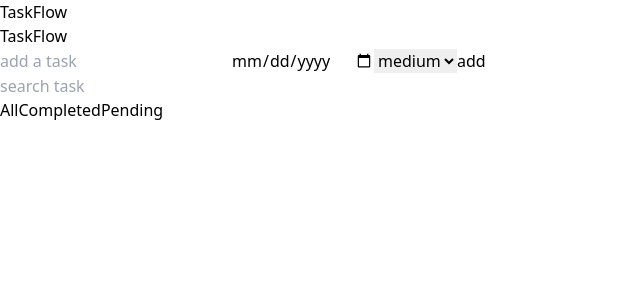
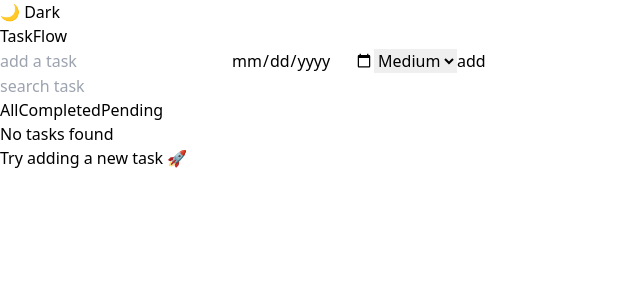
Before and after one commit to shauryasync/taskflow-react, a React (Vite) app: page / in a window 1280 px wide. Shown: the top 300 px of the page, without its empty margins (0-640 px from the left). Built offline with nearby package versions, Linux system fonts and the light colour scheme.

Commit message:
feat: add dark/light mode & handle empty state (no task)

```diff
--- a/src/App.jsx
+++ b/src/App.jsx
@@ -11,6 +11,14 @@ function App() {
     return savedTasks ? JSON.parse(savedTasks) : [];
   });
   const [searchQuery, setSearchQuery] = useState("");
+
+  const [darkMode, setDarkMode] = useState(() => {
+    return localStorage.getItem("theme") === "dark";
+  });
+
+  useEffect(() => {
+    localStorage.setItem("theme", darkMode ? "dark" : "light");
+  }, [darkMode]);
 
   const addTask = (taskText, priority, dueDate) => {
     const newTask = {
@@ -66,19 +74,30 @@ function App() {
   }, [tasks]);
 
   return (
-    <div className="min-h-screen bg-gray-200 flex justify-center items-start p-6">
-      <div className="w-full max-w-2xl bg-white rounded-lg shadow p-6">
-        <h1 className="text-2xl font-semibold mb-6 text-center">TaskFlow</h1>
+    <div className={darkMode ? "dark" : ""}>
+      <div className="min-h-screen bg-gray-100 dark:bg-gray-900 flex justify-center items-start p-6">
+        <div className="w-full max-w-2xl bg-white dark:bg-gray-800 text-black dark:text-white rounded-lg shadow p-6">
+          {/* Toggle */}
+          <div className="flex justify-end mb-4">
+            <button
+              onClick={() => setDarkMode(!darkMode)}
+              className="text-sm px-3 py-1 rounded border dark:border-gray-600"
+            >
+              {darkMode ? "☀️ Light" : "🌙 Dark"}
+            </button>
+          </div>
 
-        <div className="p-6">
-          <h1 className="text-2xl font-bold mb-4">TaskFlow</h1>
+          {/* Title */}
+          <h1 className="text-2xl font-semibold mb-6 text-center">TaskFlow</h1>
 
+          {/* Components */}
           <TaskForm addTask={addTask} />
           <SearchBar
             searchQuery={searchQuery}
             setSearchQuery={setSearchQuery}
           />
           <FilterBar setFilter={setFilter} />
+
           <TaskList
             tasks={sortedTasks}
             deleteTask={deleteTask}
--- a/src/components/TaskForm.jsx
+++ b/src/components/TaskForm.jsx
@@ -20,24 +20,43 @@ function TaskForm({ addTask }) {
       <input
         type="text"
         placeholder="add a task"
-        className="rounded w-full border p-2"
+        className="border rounded p-2 bg-white text-black
+             dark:bg-gray-700 dark:text-white dark:border-gray-600"
         value={taskText}
         onChange={(e) => setTaskText(e.target.value)}
       />
       <input
-        className="border rounded p-2"
+        className="border rounded p-2 bg-white text-black
+             dark:bg-gray-700 dark:text-white dark:border-gray-600"
         type="date"
         value={dueDate}
         onChange={(e) => setDueDate(e.target.value)}
       />
       <select
-        className="border p-2 rounded"
         value={priority}
         onChange={(e) => setPriority(e.target.value)}
+        className="border rounded p-2 bg-white text-black
+             dark:bg-gray-700 dark:text-white dark:border-gray-600
+             focus:outline-none"
       >
-        <option value="low">low</option>
-        <option value="medium">medium</option>
-        <option value="high">high</option>
+        <option
+          value="low"
+          className="bg-white text-black dark:bg-gray-700 dark:text-white"
+        >
+          Low
+        </option>
+        <option
+          value="medium"
+          className="bg-white text-black dark:bg-gray-700 dark:text-white"
+        >
+          Medium
+        </option>
+        <option
+          value="high"
+          className="bg-white text-black dark:bg-gray-700 dark:text-white"
+        >
+          High
+        </option>
       </select>
       <button
         type="submit"
--- a/src/components/TaskItem.jsx
+++ b/src/components/TaskItem.jsx
@@ -25,14 +25,15 @@ function TaskItem({ task, deleteTask, toggleTask, updateTask }) {
     : "no date";
 
   return (
-    <li className="flex justify-between items-center border p-2 rounded mb-2">
+    <li className="flex justify-between items-start bg-white dark:bg-gray-800 border rounded-lg p-4 mb-3 shadow-sm hover:shadow-md transition">
       {/* Left side: task text or edit input */}
-      <div className="flex items-center gap-2 flex-grow">
+      <div className="flex items-start gap-3 flex-grow">
         {isEditing ? (
           <input
             value={editText}
             onChange={(e) => setEditText(e.target.value)}
-            className="border rounded px-2 py-1 w-full"
+            className="border rounded p-2 bg-white text-black
+             dark:bg-gray-700 dark:text-white dark:border-gray-600"
           />
         ) : (
           <div className="flex flex-col">
@@ -44,15 +45,15 @@ function TaskItem({ task, deleteTask, toggleTask, updateTask }) {
               />
 
               <span
-                className={task.completed ? "line-through text-gray-400" : ""}
+                className={`font-medium ${task.completed ? "line-through dark:text-gray-400 text-gray-400" : ""}`}
               >
                 {task.text}
               </span>
             </div>
 
-            <div className="text-sm text-gray-600 ml-6">
+            <div className="text-sm text-gray-500 dark:text-gray-400 mt-1">
               <span>
-                Priority:{priorityIcons[task.priority] || ""}
+                Priority: {priorityIcons[task.priority] || ""}{" "}
                 {task.priority || "none"}
               </span>
               {" | "}
@@ -63,9 +64,9 @@ function TaskItem({ task, deleteTask, toggleTask, updateTask }) {
       </div>
 
       {/* Right side buttons */}
-      <div className="flex gap-2 shrink-0">
+      <div className="flex gap-2 ml-4">
         <button
-          className="bg-gray-500 text-white px-2 py-1 rounded"
+          className="text-sm bg-gray-500 text-white px-3 py-1 rounded"
           onClick={() => {
             if (isEditing) {
               handleSave();
@@ -80,7 +81,7 @@ function TaskItem({ task, deleteTask, toggleTask, updateTask }) {
 
         <button
           onClick={() => deleteTask(task.id)}
-          className="bg-red-500 text-white px-2 py-1 rounded"
+          className="text-sm bg-red-500  text-white px-3 py-1 rounded"
         >
           Delete
         </button>
--- a/src/components/TaskList.jsx
+++ b/src/components/TaskList.jsx
@@ -2,6 +2,14 @@ import React from "react";
 import TaskItem from "./TaskItem";
 
 function TaskList({ tasks, deleteTask, toggleTask, updateTask }) {
+  if (tasks.length === 0) {
+    return (
+      <div className="text-center text-gray-500 dark:text-gray-400 mt-6">
+        <p className="text-lg font-medium">No tasks found</p>
+        <p className="text-sm">Try adding a new task 🚀</p>
+      </div>
+    );
+  }
   return (
     <div>
       <ul>
```
